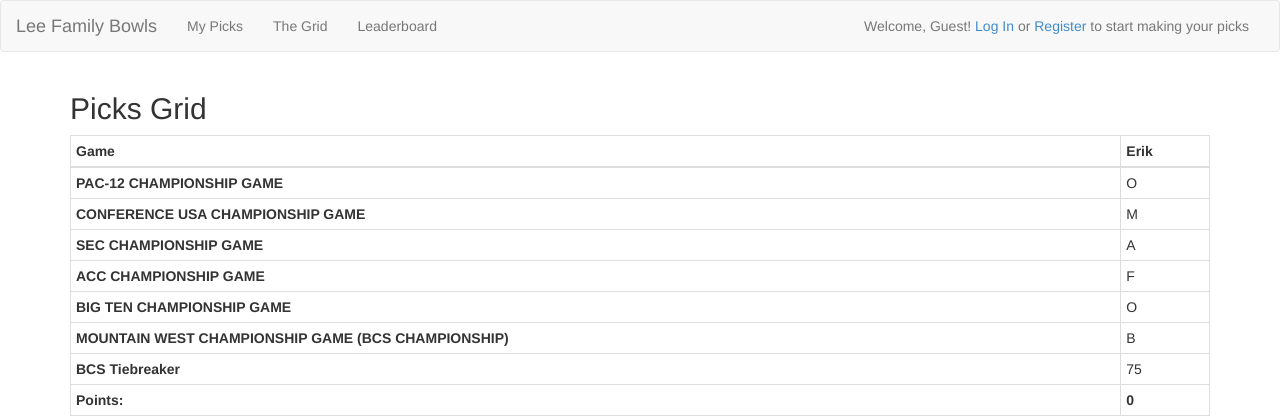
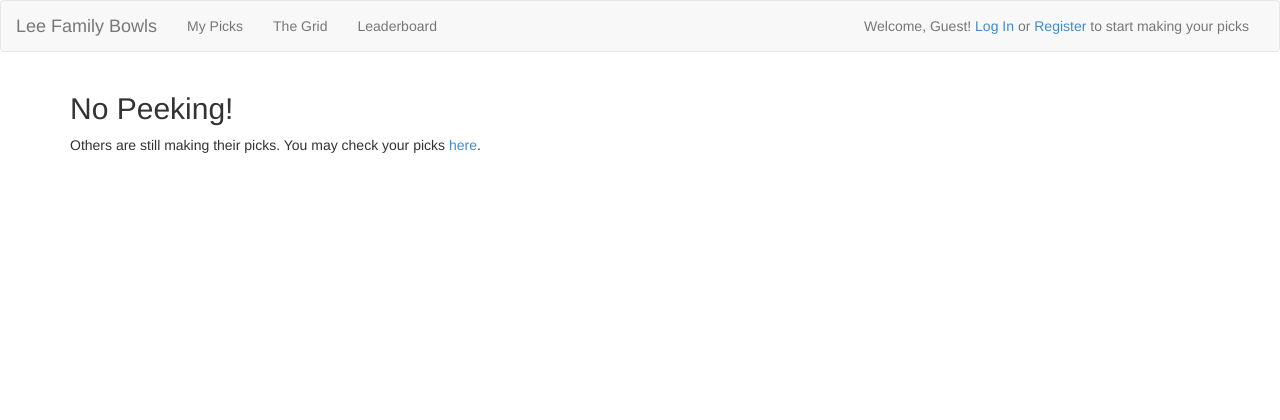
Before and after one commit to slightlydeviant/bowlgames, a Django app: page /games/grid/ in a window 1280 px wide. Shown: the top 420 px of the page. Run offline with Django 3.2, Linux system fonts and the light colour scheme; data comes from the database, SQL or seed files in the repository; both versions use the stored data as it was after the commit; parts of the project's set-up code (start-up, migrations or seed data) failed here and were passed over; some libraries are stand-ins or nearby versions.

Commit message:
Updated todo list, sorted all games in templates by kickoff time

```diff
--- a/picks/templates/picks/gamepicks.html
+++ b/picks/templates/picks/gamepicks.html
@@ -12,9 +12,7 @@
     {% if game_list %}
 	    <form action="{% url 'picks:index' %}" method="post" role="form">
 	    {% csrf_token %}
-        {% for bowl in game_list %}
-
-
+        {% for bowl in game_list|dictsort:"kickoff_time" %}
             <div class="form-group">
 	            <label for="game">{{ bowl.game }}</label>
 		        <select name="{{ bowl.id }}" class="form-control">
@@ -25,7 +23,6 @@
 		        </select>
 	            {% if 'BCS' in bowl.game %}
 	            <input name="{{ bowl.id }}_tiebreak" class="form-control" placeholder="{{ bowl.game }} Total Points">
-	            <p><i>*Note: To add or change your tiebreaker points, you must choose a team to win the game</i></p>
 		        {% endif %}
 		    </div>
         {% endfor %}
--- a/picks/templates/picks/output.html
+++ b/picks/templates/picks/output.html
@@ -11,7 +11,7 @@
 				<th>Your Pick</th>
 				<th>Pick Date</th>
 			</tr>
-			{% for item in allpicks %}
+			{% for item in allpicks|dictsort:"game.kickoff_time" %}
 			<tr>
 				<td>{{ item.game }}</td>
 				<td>{{ item.pick }}</td>
--- a/picks/views.py
+++ b/picks/views.py
@@ -16,12 +16,12 @@ def pickwinners(request):
     """Renders the pick selection page. Populates dropdown lists"""
     if not request.user.is_authenticated():
         return HttpResponseRedirect(reverse('accounts:login_page'))
-    # # Close picks after first kickoff
-    # if min(Game.objects.filter(season = currentseason)\
-    #     .values_list('kickoff_time', flat=True)) < timezone.now():
-    #     msg1 = "Too Late!"
-    #     msg2 = "The first game has already started. You may no longer change your picks, but you may check them "
-    #     return render(request, 'picks/closed.html', {'msg_head': msg1, 'msg_body': msg2})
+    # Close picks after first kickoff
+    if min(Game.objects.filter(season = currentseason)\
+        .values_list('kickoff_time', flat=True)) < timezone.now():
+        msg1 = "Too Late!"
+        msg2 = "The first game has already started. You may no longer change your picks, but you may check them "
+        return render(request, 'picks/closed.html', {'msg_head': msg1, 'msg_body': msg2})
     else:
         game_list = Game.objects.filter(season=currentseason)
         user_ob = request.user
@@ -101,53 +101,6 @@ def savepicks(request):
                                            pick_date = timezone.now())
                             up.save()
 
-        # for key in key_list:
-        #     pick_exists = UserPicks.objects.filter(
-        #                   user = User.objects.filter(username=user),
-        #                   game = key)
-        #     tiebreaker = request.POST.get(key + '_tiebreak', None)
-        #     if(pick_exists):
-        #         # If pick is left empty and it is not the tiebreaker game, move on
-        #         if(request.POST[key] == '' & tiebreaker is None):
-        #             continue
-        #
-        #         # If pick is empty and it is the tiebreaker game, get tiebreaker points
-        #         if(request.POST[key] == '' & tiebreaker is not None):
-        #             if(isInt(tiebreaker)): # check if tiebreaker is integer
-        #                 pick_exists.update(tiebreak = int(tiebreaker),
-        #                                    pick_date = timezone.now())
-        #             # else:
-        #                 # return error message?
-        #
-        #         # If pick is not empty, save pick and tiebreaker points if applicable
-        #         if(request.POST[key] != '')
-        #             # check if tiebreaker is integer ('None' should be a string. not a typo)
-        #             if(isInt(request.POST.get(key + '_tiebreak', 'None'))):
-        #                 pick_exists.update(pick = Team.objects.get(id = request.POST[key]),
-        #                                    tiebreak = int(request.POST.get(key + '_tiebreak')),
-        #                                    pick_date = timezone.now())
-        #             # else:
-        #                 # return error message?
-        #     else: # Pick for that game has not been made yet
-        #         # If pick is left blank, create userpicks object with pick = None
-        #         if(request.POST[key] == ''):
-        #
-        #             # Check if tiebreak is integer
-        #             if(isInt(request.POST.get(key + '_tiebreak', 'None'))):
-        #                 up = UserPicks(user = User.objects.get(username = user),
-        #                                tiebreak = int(request.POST.get(key + '_tiebreak')),
-        #                                game = Game.objects.get(id = key))
-        #                 up.save()
-        #             else:
-        #                 # error message here?
-        #         else:
-        #             up = UserPicks(user = User.objects.get(username = user),
-        #                            game = Game.objects.get(id = key),
-        #                            pick = Team.objects.get(id = request.POST[key]),
-        #                            tiebreak = request.POST.get(key + '_tiebreak', None),
-        #                            pick_date = timezone.now())
-        #             up.save()
-
         if tiebreak_error:
             game_list = Game.objects.filter(season=currentseason)
             user_ob = request.user
@@ -161,14 +114,14 @@ def savepicks(request):
             return render(request, 'picks/output.html', context)
 
 def pickgrid(request):
-    # """Renders the grid of all picks by all users"""
-    # # Close grid while picks are live (before first kickoff)
-    # if min(Game.objects.filter(season = currentseason)\
-    #     .values_list('kickoff_time', flat=True)) > timezone.now():
-    #     msg1 = "No Peeking!"
-    #     msg2 = "Others are still making their picks. You may check your picks "
-    #     return render(request, 'picks/closed.html', {'msg_head': msg1, 'msg_body': msg2})
-    # else:
+    """Renders the grid of all picks by all users"""
+    # Close grid while picks are live (before first kickoff)
+    if min(Game.objects.filter(season = currentseason)\
+        .values_list('kickoff_time', flat=True)) > timezone.now():
+        msg1 = "No Peeking!"
+        msg2 = "Others are still making their picks. You may check your picks "
+        return render(request, 'picks/closed.html', {'msg_head': msg1, 'msg_body': msg2})
+    else:
         users = User.objects.filter(id__in=UserPicks.objects.filter(game__season = currentseason)\
             .values('user').distinct())
         games = Game.objects.filter(season = currentseason)
--- a/todo.txt
+++ b/todo.txt
@@ -1,11 +1,11 @@
 To do:
 Version 1.0
-- Get jquery into project
 - Finish tiebreaker in logic (webscrape and django)
 - Test web scraper cron job
 
 
 Version 1.1
+- When reloading page after input error, keep good input in form
 - Email password changes
 - Different point values for playoff games?
 - Style and Design
```
Also changed, not shown: bowlpicks.sqlite3, 1 other file.
